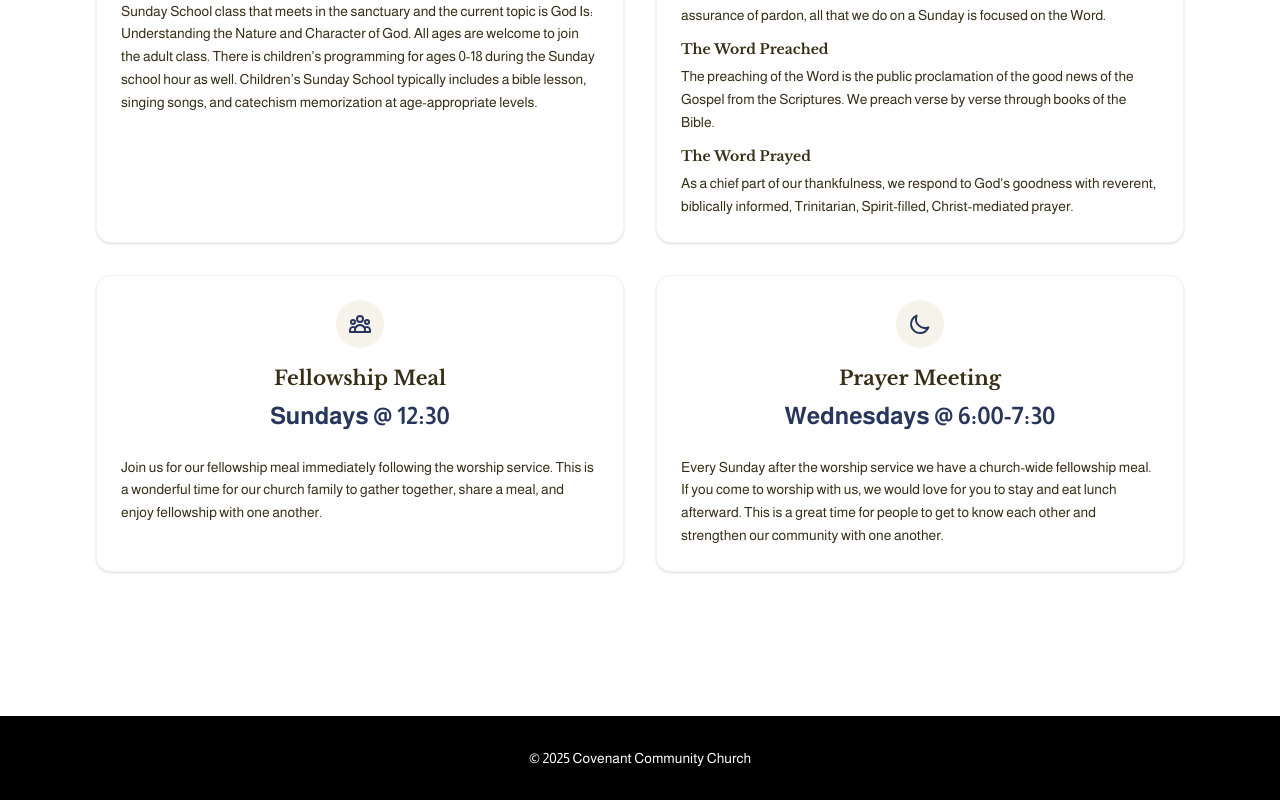
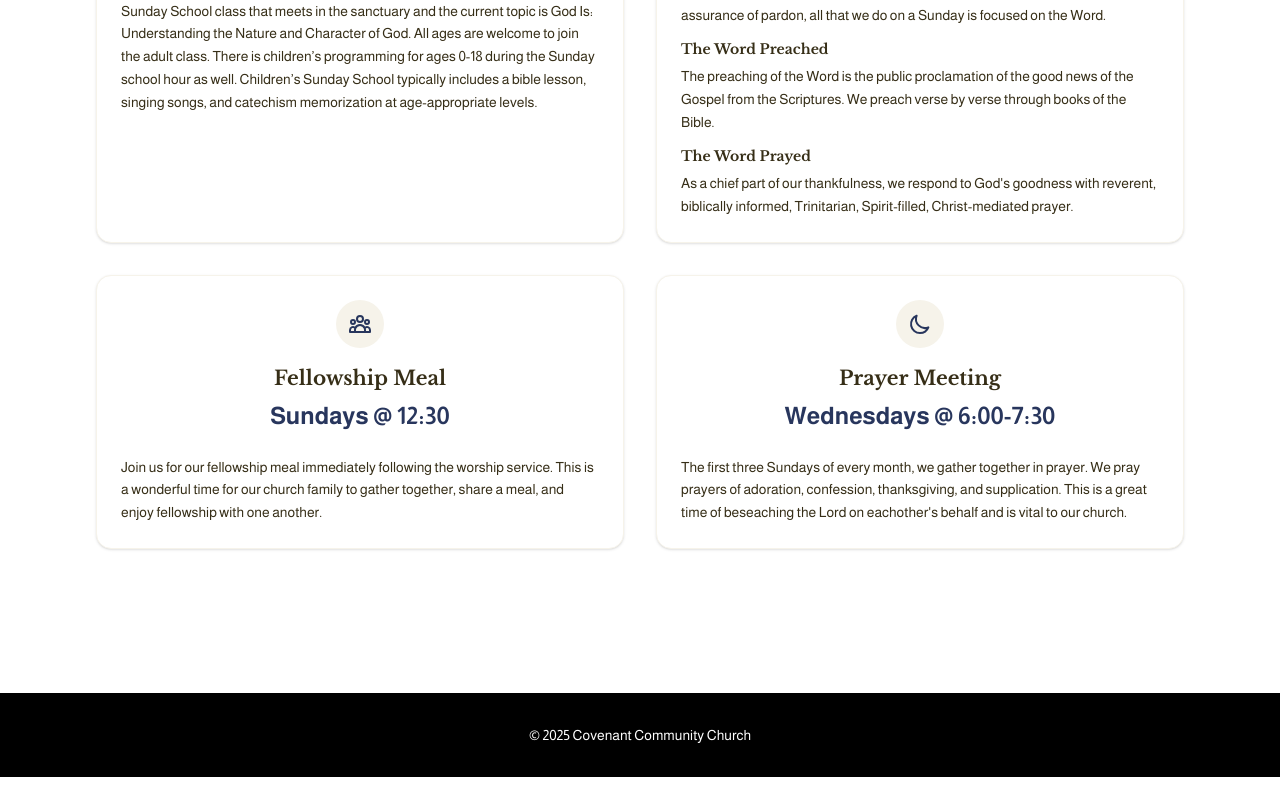
Before and after one commit to Covenant-Community-Church/website, a Next.js app: page /meeting-times in a window 1280 px wide. Shown: the part 629-1429 px from the top of the page. After the commit the page ends 1406 px from the top, so only its background shows below. Built offline with nearby package versions, Linux system fonts and the light colour scheme.

Commit message:
updated the prayer meeting description

```diff
--- a/app/meeting-times/page.tsx
+++ b/app/meeting-times/page.tsx
@@ -88,7 +88,7 @@ export default function MeetingTimes() {
                                 title="Prayer Meeting"
                                 day="Wednesdays"
                                 time="6:00-7:30"
-                                description="Every Sunday after the worship service we have a church-wide fellowship meal. If you come to worship with us, we would love for you to stay and eat lunch afterward. This is a great time for people to get to know each other and strengthen our community with one another."
+                                description="The first three Sundays of every month, we gather together in prayer. We pray prayers of adoration, confession, thanksgiving, and supplication. This is a great time of beseaching the Lord on eachother's behalf and is vital to our church."
                             />
                         </div>
                     </div>
```
